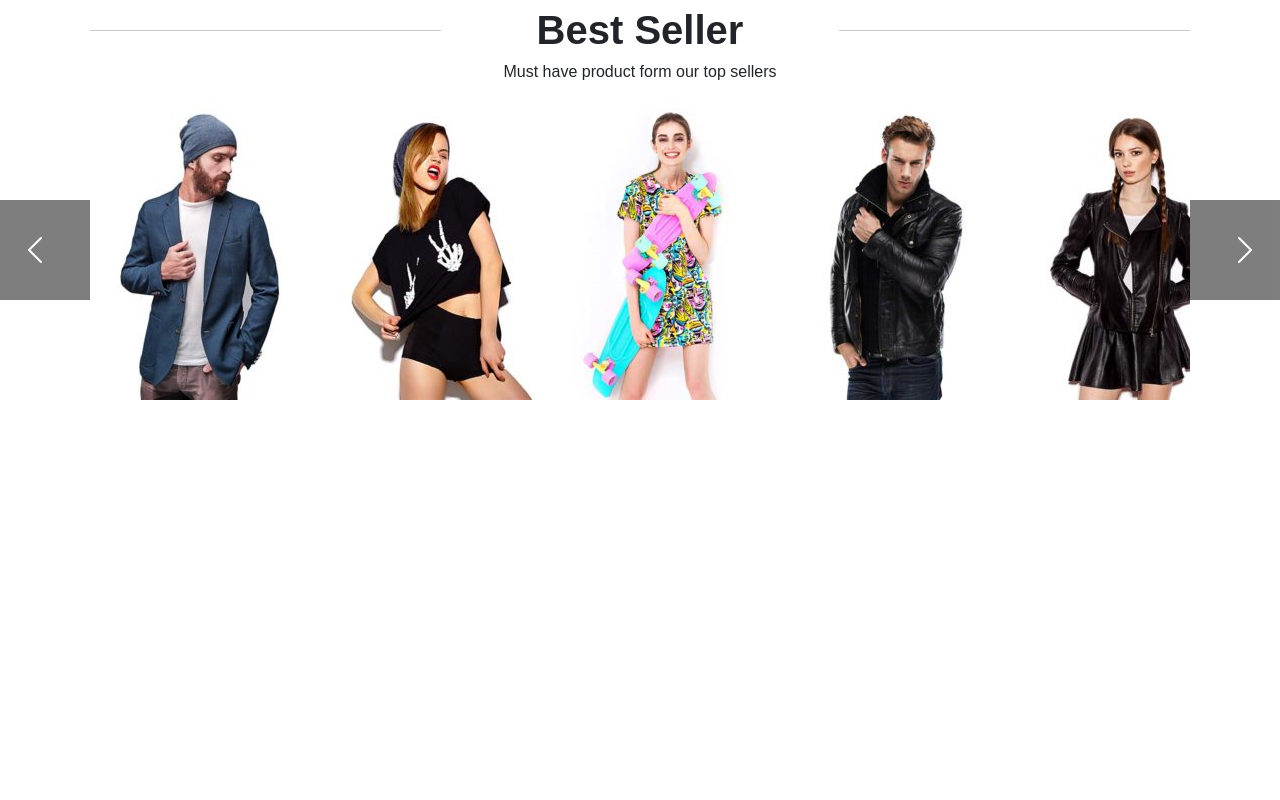
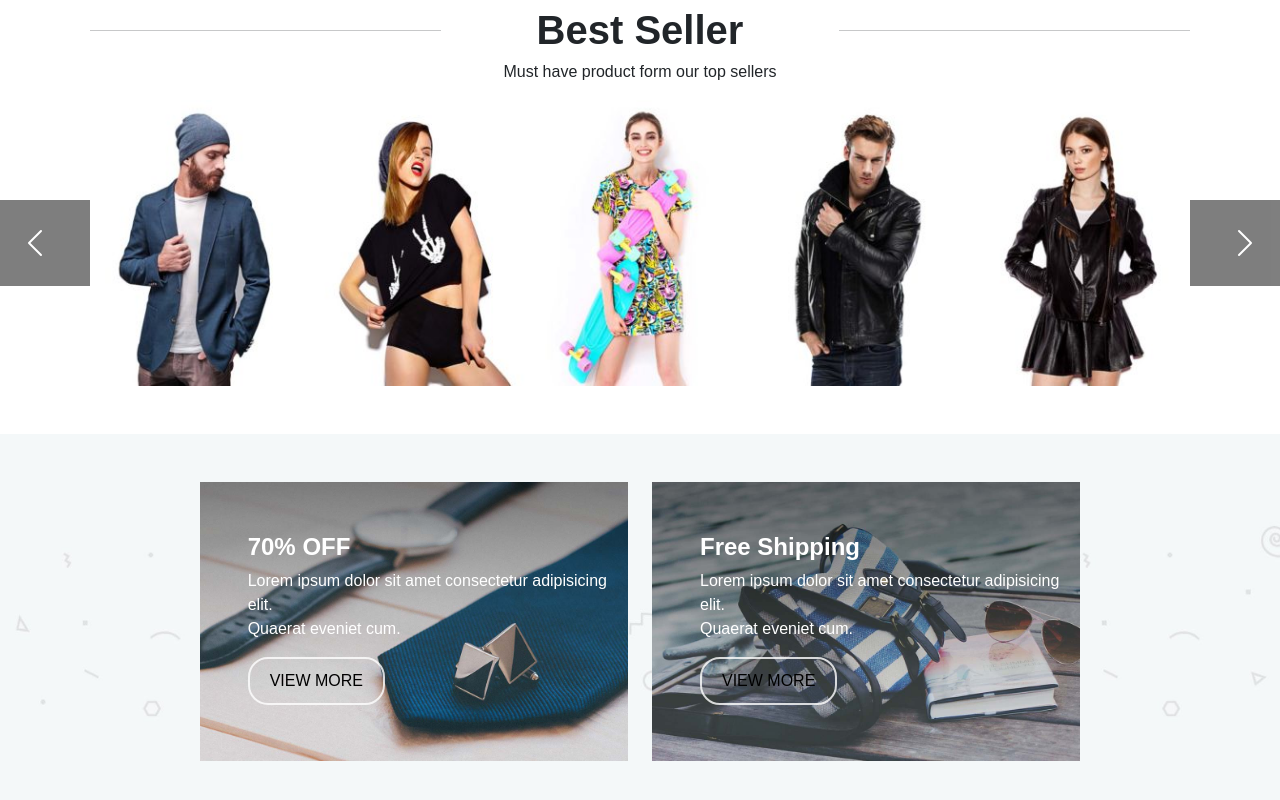
Before and after one commit to rpalanga/proj-html-vuejs, a Vue app: page / in a window 1280 px wide. Shown: the part 2195-2995 px from the top of the page. Before the commit the page ends 2611 px from the top, so only its background shows below. Built offline with nearby package versions, Linux system fonts and the light colour scheme.

Commit message:
Parte dei sales aggiunta

```diff
--- a/src/components/AppCarousel.vue
+++ b/src/components/AppCarousel.vue
@@ -16,7 +16,7 @@ export default {
 </script>
 
 <template>
-    <div class="my-container">
+    <div class="my-container mb-5">
 
         <div class="row justify-content-center align-items-center text-center my-main-padding ">
             <div class="col-4">
@@ -36,21 +36,21 @@ export default {
         <div id="carouselExample" class="carousel slide mb-3 position-relative ">
             <div class="carousel-inner">
                 <div class="carousel-item active">
-                    <div class="d-flex ">
-                        <img src="/public/images/blue_leather_jacket-231x300.jpg" class="d-block w-20" alt="...">
-                        <img src="/public/images/hipster_black_top-231x300.jpg" class="d-block w-20" alt="...">
-                        <img src="/public/images/spring_printed_dress-231x300.jpg" class="d-block w-20" alt="...">
-                        <img src="/public/images/black_elegant_leather_jacket-231x300.jpg" class="d-block w-20" alt="...">
-                        <img src="/public/images/black_leather_jacket-231x300.jpg" class="d-block w-20" alt="...">
+                    <div class="d-flex my-car-width">
+                        <img src="/public/images/blue_leather_jacket-231x300.jpg" class="d-block w-100" alt="...">
+                        <img src="/public/images/hipster_black_top-231x300.jpg" class="d-block w-100" alt="...">
+                        <img src="/public/images/spring_printed_dress-231x300.jpg" class="d-block w-100" alt="...">
+                        <img src="/public/images/black_elegant_leather_jacket-231x300.jpg" class="d-block w-100" alt="...">
+                        <img src="/public/images/black_leather_jacket-231x300.jpg" class="d-block w-100" alt="...">
                     </div>
                 </div>
                 <div class="carousel-item">
-                    <div class="d-flex ">
-                        <img src="/public/images/blue_leather_jacket-231x300.jpg" class="d-block w-20" alt="...">
-                        <img src="/public/images/blue_leather_jacket-231x300.jpg" class="d-block w-20" alt="...">
-                        <img src="/public/images/blue_leather_jacket-231x300.jpg" class="d-block w-20" alt="...">
-                        <img src="/public/images/blue_leather_jacket-231x300.jpg" class="d-block w-20" alt="...">
-                        <img src="/public/images/blue_leather_jacket-231x300.jpg" class="d-block w-20" alt="...">
+                    <div class="d-flex my-car-width">
+                        <img src="/public/images/blue_leather_jacket-231x300.jpg" class="d-block w-100" alt="...">
+                        <img src="/public/images/blue_leather_jacket-231x300.jpg" class="d-block w-100" alt="...">
+                        <img src="/public/images/blue_leather_jacket-231x300.jpg" class="d-block w-100" alt="...">
+                        <img src="/public/images/blue_leather_jacket-231x300.jpg" class="d-block w-100" alt="...">
+                        <img src="/public/images/blue_leather_jacket-231x300.jpg" class="d-block w-100" alt="...">
                     </div>
                 </div>
             </div>
@@ -98,5 +98,9 @@ export default {
 
 }
 
+.my-car-width{
+    width: calc(100% / 5);
+}
+
 
 </style>
--- /dev/null
+++ b/src/components/AppDiscount.vue
@@ -0,0 +1,77 @@
+<script>
+
+export default{
+
+    name:"AppDiscount",
+}
+</script>
+
+<template>
+    <div class="container-fluid sales-bg">
+        <div class="my-container p-5">
+            <div class="row justify-content-center gap-4 ">
+                <div class="col-5 my-relative-sale  p-0">
+                    <img src="../../public/images/promo_box_1_bg.jpg" class="w-100" alt="">
+                    <div class="my-absolute-sale ps-5">
+                        <h4>70% OFF </h4>
+                        <p>Lorem ipsum dolor sit amet consectetur adipisicing elit. <br> Quaerat eveniet cum.</p>
+                        <button class="my-btn-trasparent">
+                            VIEW MORE
+                        </button>
+
+                    </div>
+
+
+                </div>
+                <div class="col-5 my-relative-sale  p-0 ">
+                    <img src="../../public/images/promo_box_2_bg.jpg" class="w-100" alt="">
+                    <div class="my-absolute-sale ps-5">
+                        <h4>Free Shipping</h4>
+                        <p>Lorem ipsum dolor sit amet consectetur adipisicing elit. <br> Quaerat eveniet cum.</p>
+                        <button class="my-btn-trasparent">
+                            VIEW MORE
+                        </button>
+                    </div>
+                </div>
+            </div>
+        </div>
+    </div>
+
+</template>
+
+<style lang="scss">
+@use "../newstyles/styles.scss" as *;
+
+.sales-bg{
+    background-image: url(/images/bkgd_confetti-compressor.jpg);
+    // background-image: url(../../public/images/bkgb_confetti-compressor.jpg);
+
+    background-position: center;
+    // background-repeat: no-repeat;
+    background-size: cover;
+
+
+
+    .my-relative-sale{
+        position: relative;
+    }
+
+    .my-absolute-sale{
+        position: absolute;
+        bottom: 20%;
+        left: 0;
+
+        h4{
+        color: white;
+        font-weight: bolder;
+    }
+    p{
+        color: white;
+    }
+
+    }
+
+
+}
+
+</style>
--- a/src/components/AppMain.vue
+++ b/src/components/AppMain.vue
@@ -1,6 +1,8 @@
 <script>
-import {store} from "../store.js"
-import AppCarousel from './AppCarousel.vue'
+import {store} from "../store.js";
+import AppCarousel from './AppCarousel.vue';
+import AppDiscount from './AppDiscount.vue';
+
 
 
 export default {
@@ -13,6 +15,7 @@ export default {
     },
     components:{
         AppCarousel,
+        AppDiscount
     }
 
 
@@ -169,6 +172,8 @@ export default {
 
 <AppCarousel/>
 
+<AppDiscount/>
+
 
 </template>
 
```
